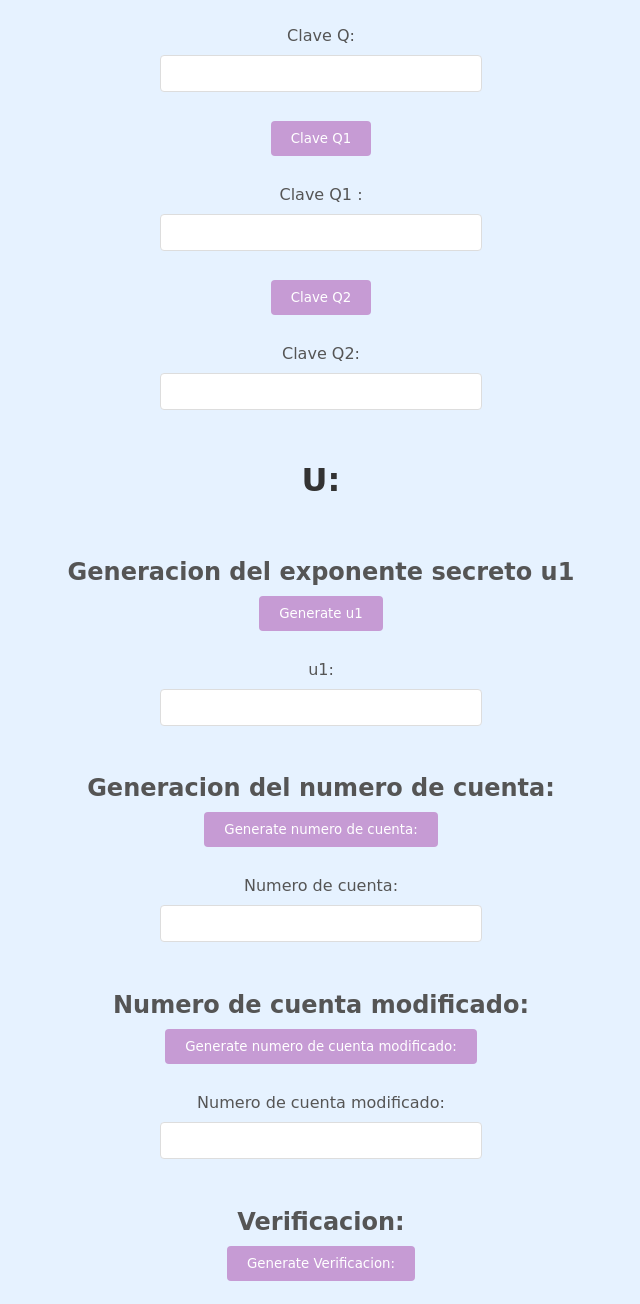
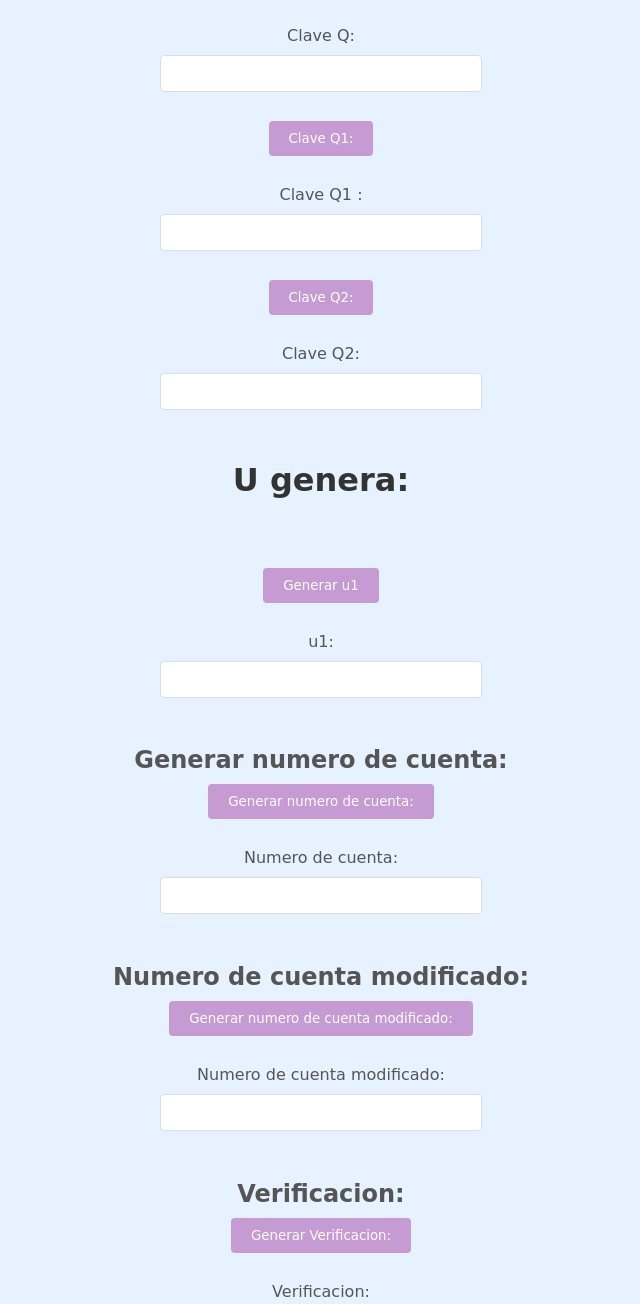
Before and after one commit to Patri17/TFG, a website built with webpack: page proyecto/codigo/setup.html in a window 1280 px wide. Shown: the part 947-2251 px from the top of the page, without its empty margins (319-959 px from the left). Built offline with nearby package versions, Linux system fonts and the light colour scheme; a script that the page names is missing.

Commit message:
Update setup.html

```diff
--- a/proyecto/codigo/setup.html
+++ b/proyecto/codigo/setup.html
@@ -102,39 +102,39 @@
   <label for="result4">Clave Q:</label>
   <input type="text" id="result4" readonly>
   <br>
-  <button onclick="generateMultiply1()">Clave Q1</button>
+  <button onclick="generateMultiply1()">Clave Q1:</button>
   <br>
   <label for="result5">Clave Q1 :</label>
   <input type="text" id="result5" readonly>
   <br>
-  <button onclick="generateMultiply2()">Clave Q2</button>
+  <button onclick="generateMultiply2()">Clave Q2:</button>
   <br>
   <label for="result6">Clave Q2:</label>
   <input type="text" id="result6" readonly>
   <br>
-  <h1>U:</h1>
+  <h1>U genera:</h1>
   <br>
-  <h2>Generacion del exponente secreto u1</h2>
-  <button onclick="generateAndDisplayScalar2()">Generate u1</button>
+  <h2></h2>
+  <button onclick="generateAndDisplayScalar2()">Generar u1</button>
   <br>
   <label for="result7">u1:</label>
   <input type="text" id="result7" readonly>
   <br>
-  <h2>Generacion del numero de cuenta: </h2>
-  <button onclick="generateMultiplyIu()">Generate numero de cuenta:</button>
+  <h2>Generar numero de cuenta: </h2>
+  <button onclick="generateMultiplyIu()">Generar numero de cuenta:</button>
   <br>
   <label for="result8">Numero de cuenta:</label>
   <input type="text" id="result8" readonly>
   <br>
   <h2>Numero de cuenta modificado: </h2>
-  <button onclick="generateSumaI()">Generate numero de cuenta modificado:</button>
+  <button onclick="generateSumaI()">Generar numero de cuenta modificado:</button>
   <br>
   <label for="result9">Numero de cuenta modificado:</label>
   <input type="text" id="result9" readonly>
   <br>
 
   <h2>Verificacion: </h2>
-  <button onclick="generateComparacion()">Generate Verificacion:</button>
+  <button onclick="generateComparacion()">Generar Verificacion:</button>
   <br>
   <label for="result12">Verificacion:</label>
   <input type="text" id="result12" readonly>
```
